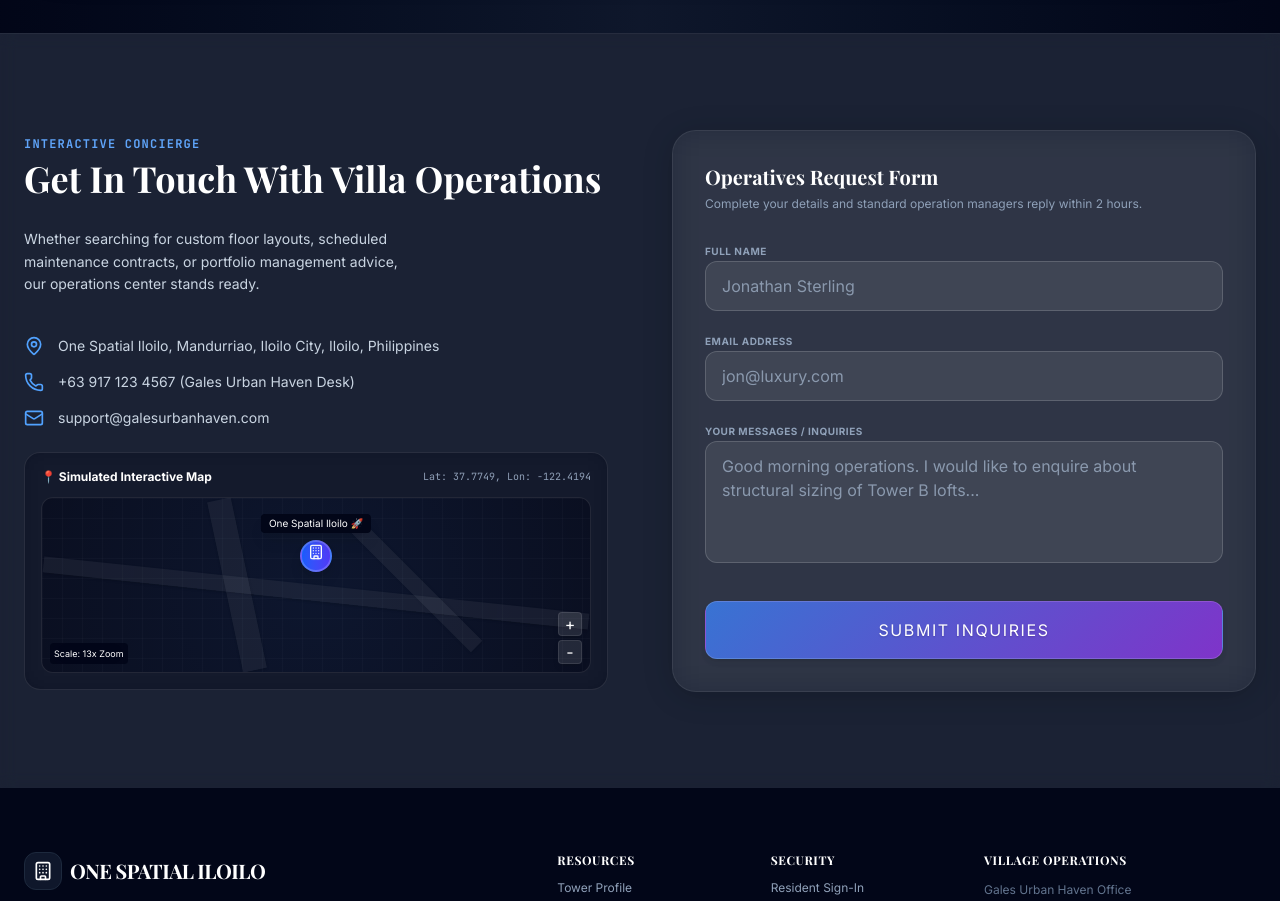
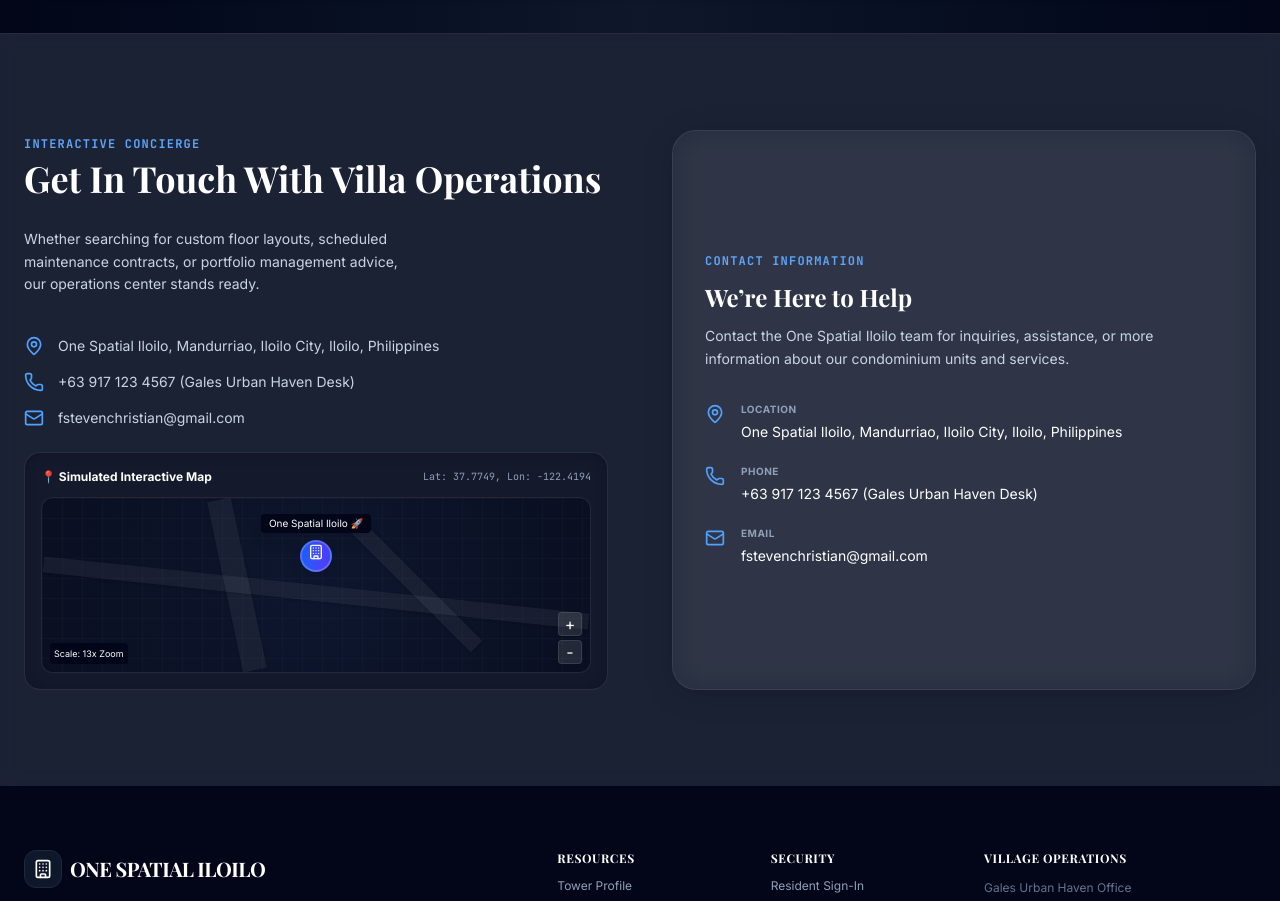
Before and after one commit to Steven20875/Condominium-booking-and-operation-management-system, a React (Vite) app: page / in a window 1280 px wide. Shown: the part 5740-6641 px from the top of the page. Built offline with nearby package versions, Linux system fonts and the light colour scheme; no server answers; a web font is replaced by a local one.

Commit message:
Redesign contact section

```diff
--- a/src/components/LandingPage.tsx
+++ b/src/components/LandingPage.tsx
@@ -38,28 +38,12 @@ const faqItems = [
 
 export default function LandingPage({ onLoginClick, onBrowseClick }: LandingPageProps) {
   const [faqOpenIndex, setFaqOpenIndex] = useState<number | null>(0);
-  const [contactSuccess, setContactSuccess] = useState(false);
-  const [contactName, setContactName] = useState('');
-  const [contactEmail, setContactEmail] = useState('');
-  const [contactMessage, setContactMessage] = useState('');
   const [isMobileMenuOpen, setIsMobileMenuOpen] = useState(false);
 
   // Map simulation
   const [mapLatitude, setMapLatitude] = useState(37.7749);
   const [mapLongitude, setMapLongitude] = useState(-122.4194);
   const [mapZoom, setMapZoom] = useState(13);
-
-  const handleContactSubmit = (e: React.FormEvent) => {
-    e.preventDefault();
-    if (!contactName || !contactEmail || !contactMessage) return;
-    setContactSuccess(true);
-    setTimeout(() => {
-      setContactSuccess(false);
-      setContactName('');
-      setContactEmail('');
-      setContactMessage('');
-    }, 4500);
-  };
 
   return (
     <div id="landing-root" className="min-h-screen overflow-x-hidden bg-transparent text-slate-200 font-sans selection:bg-blue-600 selection:text-white">
@@ -560,7 +544,7 @@ export default function LandingPage({ onLoginClick, onBrowseClick }: LandingPage
               </div>
               <div className="flex items-center gap-3.5">
                 <Mail className="h-5 w-5 text-blue-400" />
-                <p>support@galesurbanhaven.com</p>
+                <p>fstevenchristian@gmail.com</p>
               </div>
             </div>
 
@@ -620,77 +604,38 @@ export default function LandingPage({ onLoginClick, onBrowseClick }: LandingPage
             </div>
           </div>
 
-          <div className="glass-card border border-white/10 p-8 rounded-3xl shadow-2xl flex flex-col justify-between">
-            <div>
-              <h3 className="text-xl font-serif font-bold text-white">Operatives Request Form</h3>
-              <p className="text-xs text-slate-400 mt-1 leading-normal">
-                Complete your details and standard operation managers reply within 2 hours.
-              </p>
-            </div>
+          <div className="glass-card border border-white/10 p-8 rounded-3xl shadow-2xl flex flex-col justify-center">
+            <span className="text-xs font-mono font-bold tracking-widest text-[#60a5fa] uppercase">Contact Information</span>
+            <h3 className="mt-3 text-2xl font-serif font-bold text-white">We’re Here to Help</h3>
+            <p className="mt-3 text-sm leading-relaxed text-slate-300">
+              Contact the One Spatial Iloilo team for inquiries, assistance, or more information about our condominium units and services.
+            </p>
 
-            <AnimatePresence mode="wait">
-              {contactSuccess ? (
-                <motion.div
-                  initial={{ opacity: 0, scale: 0.95 }}
-                  animate={{ opacity: 1, scale: 1 }}
-                  exit={{ opacity: 0 }}
-                  className="bg-emerald-500/10 border border-emerald-500/20 rounded-2xl p-6 text-center space-y-3 my-6 text-emerald-200"
-                >
-                  <Sparkles className="h-8 w-8 text-emerald-400 mx-auto" />
-                  <h4 className="font-bold text-sm">Message Compiled Safely</h4>
-                  <p className="text-xs text-slate-300 max-w-xs mx-auto leading-relaxed">
-                    Thank you, your inquiries are submitted to general concierge queues. We will reach back promptly.
-                  </p>
-                </motion.div>
-              ) : (
-                <form onSubmit={handleContactSubmit} className="space-y-4 mt-6">
-                  <div className="space-y-1">
-                    <label className="text-[10px] font-bold uppercase tracking-wider text-slate-400">Full Name</label>
-                    <input
-                      type="text"
-                      required
-                      placeholder="Jonathan Sterling"
-                      className="w-full glass-input rounded-xl px-4 py-3 text-xs focus:outline-none transition-all placeholder:text-slate-500 font-semibold"
-                      value={contactName}
-                      onChange={(e) => setContactName(e.target.value)}
-                    />
-                  </div>
-
-                  <div className="space-y-1">
-                    <label className="text-[10px] font-bold uppercase tracking-wider text-slate-400">Email Address</label>
-                    <input
-                      type="email"
-                      required
-                      placeholder="jon@luxury.com"
-                      className="w-full glass-input rounded-xl px-4 py-3 text-xs focus:outline-none transition-all placeholder:text-slate-500 font-semibold"
-                      value={contactEmail}
-                      onChange={(e) => setContactEmail(e.target.value)}
-                    />
-                  </div>
-
-                  <div className="space-y-1">
-                    <label className="text-[10px] font-bold uppercase tracking-wider text-slate-400">Your Messages / Inquiries</label>
-                    <textarea
-                      required
-                      rows={4}
-                      placeholder="Good morning operations. I would like to enquire about structural sizing of Tower B lofts..."
-                      className="w-full glass-input rounded-xl px-4 py-3 text-xs focus:outline-none transition-all placeholder:text-slate-500 font-semibold resize-none"
-                      value={contactMessage}
-                      onChange={(e) => setContactMessage(e.target.value)}
-                    />
-                  </div>
-
-                  <button
-                    type="submit"
-                    className="w-full py-4 glass-button-primary text-white text-xs font-bold tracking-widest uppercase rounded-xl transition-all shadow-md mt-4 cursor-pointer"
-                  >
-                    Submit Inquiries
-                  </button>
-                </form>
-              )}
-            </AnimatePresence>
+            <div className="mt-8 space-y-5">
+              <div className="flex items-start gap-4">
+                <MapPin className="mt-0.5 h-5 w-5 shrink-0 text-blue-400" />
+                <div>
+                  <p className="text-[10px] font-bold uppercase tracking-wider text-slate-400">Location</p>
+                  <p className="mt-1 text-sm leading-relaxed text-white">One Spatial Iloilo, Mandurriao, Iloilo City, Iloilo, Philippines</p>
+                </div>
+              </div>
+              <div className="flex items-start gap-4">
+                <Phone className="mt-0.5 h-5 w-5 shrink-0 text-blue-400" />
+                <div>
+                  <p className="text-[10px] font-bold uppercase tracking-wider text-slate-400">Phone</p>
+                  <p className="mt-1 text-sm leading-relaxed text-white">+63 917 123 4567 (Gales Urban Haven Desk)</p>
+                </div>
+              </div>
+              <div className="flex items-start gap-4">
+                <Mail className="mt-0.5 h-5 w-5 shrink-0 text-blue-400" />
+                <div>
+                  <p className="text-[10px] font-bold uppercase tracking-wider text-slate-400">Email</p>
+                  <p className="mt-1 break-all text-sm leading-relaxed text-white">fstevenchristian@gmail.com</p>
+                </div>
+              </div>
           </div>
 
+        </div>
         </div>
       </section>
 
```
